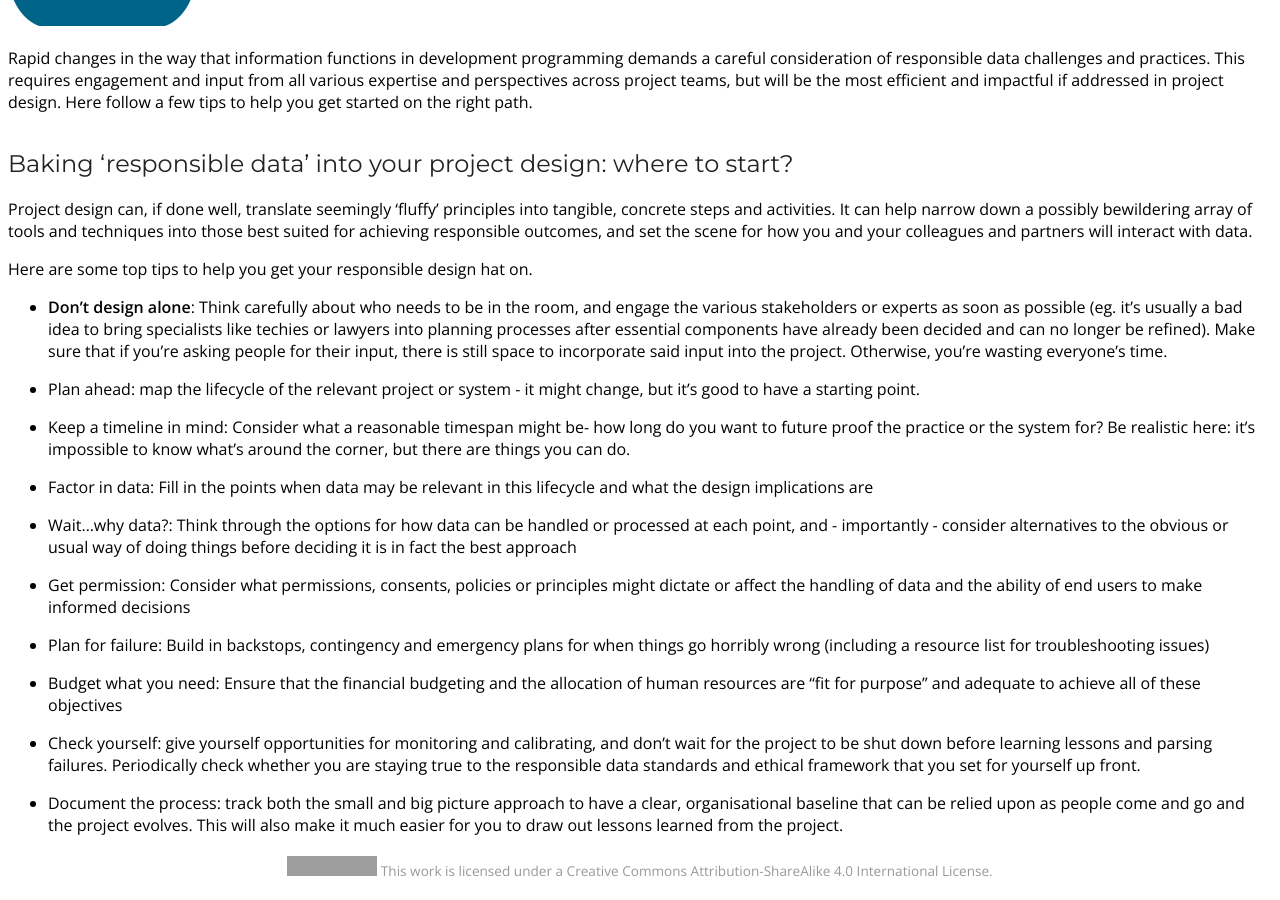
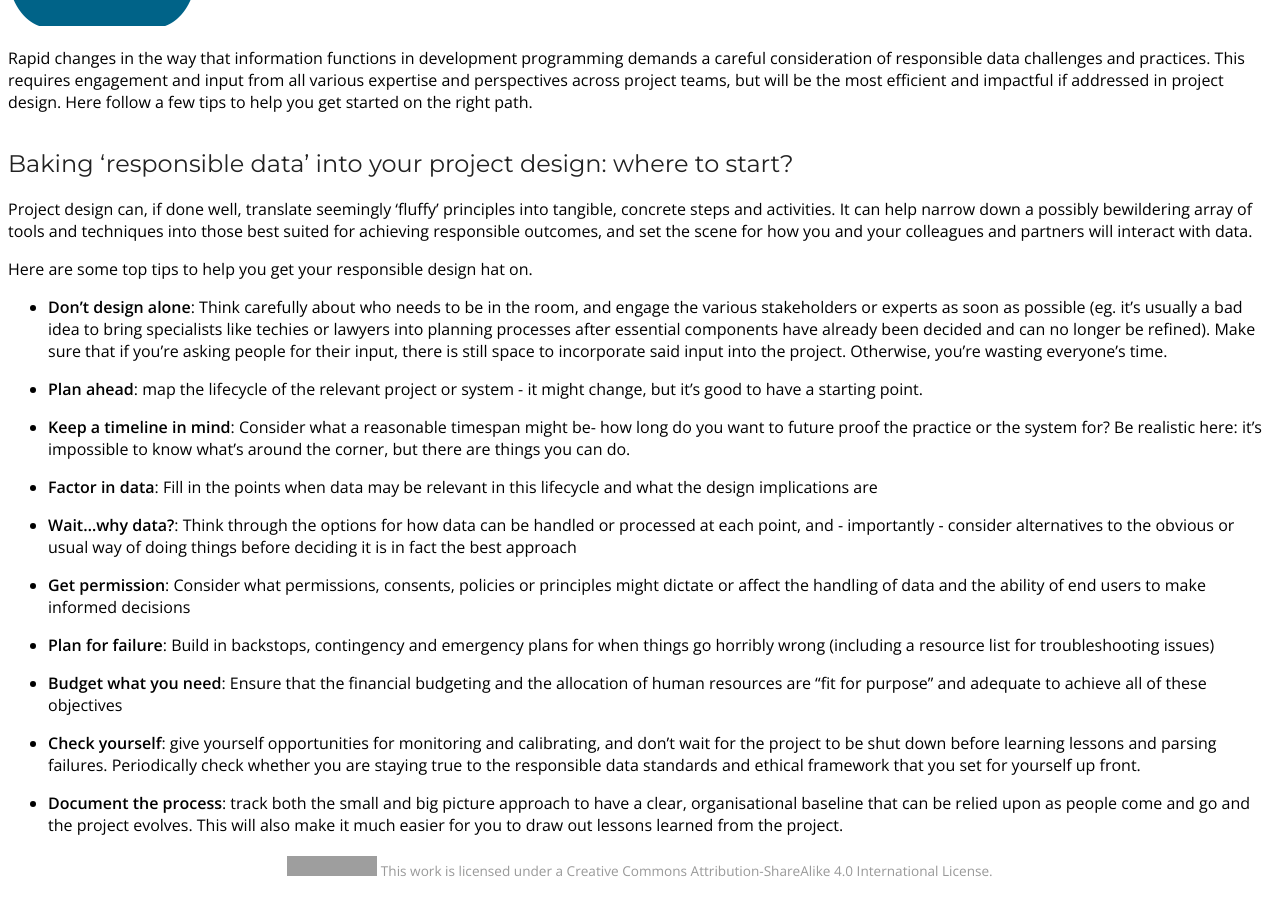
Before and after one commit to the-engine-room/archive-rdf-primer, a Jekyll site: the page built from _posts/2-designing-a-project/0000-02-01-designing-responsible-projects.md, in a window 1280 px wide and 900 px high, scrolled down 1174 px. Built offline with Jekyll 4.4.1, drawn with Linux system fonts in a browser that asks for light colours; Markdown is read by kramdown in place of the engine named in the settings; comment, search, counter and statistics services are not loaded; a style sheet for code colours, icons or effects is not loaded; grey boxes are pictures that could not be loaded.

Commit message:
Bolded intro sentences

```diff
--- a/_posts/2-designing-a-project/0000-02-01-designing-responsible-projects.md
+++ b/_posts/2-designing-a-project/0000-02-01-designing-responsible-projects.md
@@ -19,20 +19,20 @@ Here are some top tips to help you get your responsible design hat on.
 
 - **Don't design alone**: Think carefully about who needs to be in the room, and engage the various stakeholders or experts as soon as possible (eg. it's usually a bad idea to bring specialists like techies or lawyers into planning processes after essential components have already been decided and can no longer be refined). Make sure that if you're asking people for their input, there is still space to incorporate said input into the project. Otherwise, you're wasting everyone's time.
 
-- Plan ahead: map the lifecycle of the relevant project or system - it might change, but it's good to have a starting point.
+- **Plan ahead**: map the lifecycle of the relevant project or system - it might change, but it's good to have a starting point.
 
-- Keep a timeline in mind: Consider what a reasonable timespan might be- how long do you want to future proof the practice or the system for? Be realistic here: it's impossible to know what's around the corner, but there are things you can do.
+- **Keep a timeline in mind**: Consider what a reasonable timespan might be- how long do you want to future proof the practice or the system for? Be realistic here: it's impossible to know what's around the corner, but there are things you can do.
 
-- Factor in data: Fill in the points when data may be relevant in this lifecycle and what the design implications are
+- **Factor in data**: Fill in the points when data may be relevant in this lifecycle and what the design implications are
 
-- Wait...why data?: Think through the options for how data can be handled or processed at each point, and - importantly - consider alternatives to the obvious or usual way of doing things before deciding it is in fact the best approach
+- **Wait...why data?**: Think through the options for how data can be handled or processed at each point, and - importantly - consider alternatives to the obvious or usual way of doing things before deciding it is in fact the best approach
 
-- Get permission: Consider what permissions, consents, policies or principles might dictate or affect the handling of data and the ability of end users to make informed decisions
+- **Get permission**: Consider what permissions, consents, policies or principles might dictate or affect the handling of data and the ability of end users to make informed decisions
 
-- Plan for failure: Build in backstops, contingency and emergency plans for when things go horribly wrong (including a resource list for troubleshooting issues)
+- **Plan for failure**: Build in backstops, contingency and emergency plans for when things go horribly wrong (including a resource list for troubleshooting issues)
 
-- Budget what you need: Ensure that the financial budgeting and the allocation of human resources are "fit for purpose" and adequate to achieve all of these objectives
+- **Budget what you need**: Ensure that the financial budgeting and the allocation of human resources are "fit for purpose" and adequate to achieve all of these objectives
 
-- Check yourself: give yourself opportunities for monitoring and calibrating, and don't wait for the project to be shut down before learning lessons and parsing failures. Periodically check whether you are staying true to the responsible data standards and ethical framework that you set for yourself up front.
+- **Check yourself**: give yourself opportunities for monitoring and calibrating, and don't wait for the project to be shut down before learning lessons and parsing failures. Periodically check whether you are staying true to the responsible data standards and ethical framework that you set for yourself up front.
 
-- Document the process: track both the small and big picture approach to have a clear, organisational baseline that can be relied upon as people come and go and the project evolves. This will also make it much easier for you to draw out lessons learned from the project.
+- **Document the process**: track both the small and big picture approach to have a clear, organisational baseline that can be relied upon as people come and go and the project evolves. This will also make it much easier for you to draw out lessons learned from the project.
```
